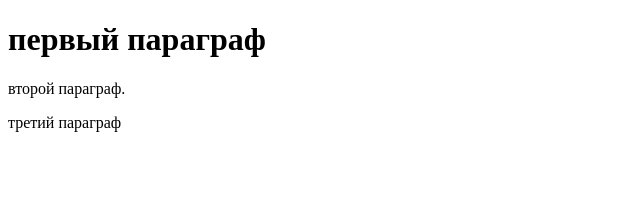
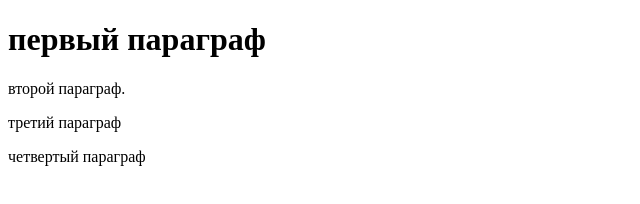
Before and after one commit to user493969/forMark, a plain HTML site: page index.html in a window 1280 px wide. Shown: the whole page, without its empty margins (0-640 px from the left). Drawn offline with Linux system fonts and the light colour scheme.

Commit message:
added a new header

```diff
--- a/index.html
+++ b/index.html
@@ -5,6 +5,7 @@
 <h1>первый параграф</h1>
 <p>второй параграф.</p>
 <p>третий параграф</p>
+<header>четвертый параграф</header>
 
 </body>
 </html>
```
